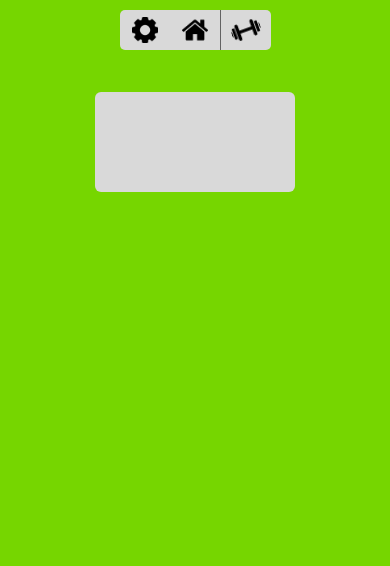
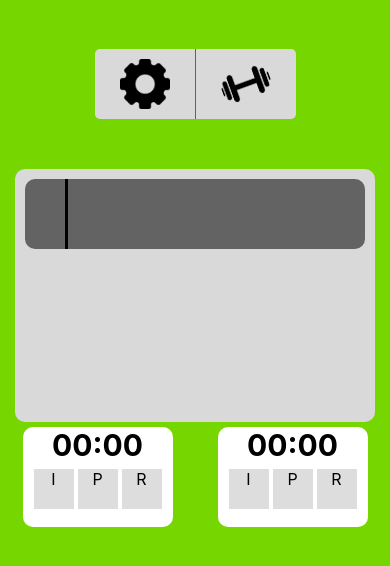
Before and after one commit to joaor-matos/BuddyBuilder, a React Native app: screen / in a window 390 px wide. Shown: the top 566 px of the page. Built offline with nearby package versions, Linux system fonts and the light colour scheme.

Commit message:
Cronômetro adicionado

```diff
--- a/App.js
+++ b/App.js
@@ -1,21 +1,13 @@
 import { StatusBar } from 'expo-status-bar';
 import { StyleSheet, Text, View, Button, TouchableOpacity, Image, SafeAreaView, ScrollView } from 'react-native';
-import {NavigationContainer} from '@react-navigation/native';
-import {createNativeStackNavigator} from '@react-navigation/native-stack';
+import { NavigationContainer } from '@react-navigation/native';
+import { createNativeStackNavigator } from '@react-navigation/native-stack';
 import { startTransition } from 'react';
-// import { Stopwatch, Timer } from 'react-native-stopwatch-timer';
-
-function ConfigScreen({ navigation }) {
-  return (
-    <View style={{ flex: 1, alignItems: 'center', justifyContent: 'center' }}>
-      <Text>Configuração</Text>
-    </View>
-  );
-}
+import Cronometro from './Cronometro';
 
 function HomeScreen({ navigation }) {
   return (
-    <SafeAreaView style={{flex: 1, backgroundColor: '#76d600', flexDirection: 'column'}}>
+    <SafeAreaView style={{flex: 1, backgroundColor: '#76d600', flexDirection: 'column' }}>
       <View style={styles.menu}>
       <TouchableOpacity style={styles.bttnConfig} activeOpacity={0.9}
       onPress={() => navigation.navigate('Config')}>
@@ -25,15 +17,6 @@ function HomeScreen({ navigation }) {
         />
       </TouchableOpacity>
       <View style={styles.separator}/>
-      <TouchableOpacity style={styles.bttnHome} activeOpacity={0.9}>
-        <Image
-        source={require('./images/home.png')}
-        style={styles.buttonIcon}
-        />
-      </TouchableOpacity>
-
-      <View style={styles.separator}/>
-
       <TouchableOpacity style={styles.bttnTreino} activeOpacity={0.9}>
         <Image
         source={require('./images/treino.png')}
@@ -46,11 +29,23 @@ function HomeScreen({ navigation }) {
       </View>
       <View style={styles.viewTreino}>
         <ScrollView style={styles.scrollTreino}>
-
+          <Exerc/>
         </ScrollView>
+    </View>
+    <View style={{flexDirection: 'row', justifyContent: 'space-around', flex: 0.13,}}>
+    <Cronometro/>
+    <Cronometro/>
     </View>
     </SafeAreaView>
 
+  );
+}
+
+function ConfigScreen({ navigation }) {
+  return (
+    <View style={{ flex: 1, alignItems: 'center', justifyContent: 'center' }}>
+      <Text>Configuração</Text>
+    </View>
   );
 }
 
@@ -61,21 +56,26 @@ function App() {
     <NavigationContainer>
       <Stack.Navigator initialRouteName='Home'>
         <Stack.Screen options={{headerShown: false}} name='Home' component={HomeScreen}/>
-        <Stack.Screen options={{
-            title: <Text style={{fontSize: 10}}>Configurações</Text>, headerStyle:{height: 30, justifyContent: 'center'}}} name='Config' component={ConfigScreen}/>
+        <Stack.Screen options={{headerShown: false}} name='Config' component={ConfigScreen}/>
       </Stack.Navigator>
     </NavigationContainer>
   );
 }
 
+export const Exerc = (props) => (
+    <View style={styles.viewExerc}>
+      <View style={styles.sepExerc} />
+
+    </View>
+);
+
 export default App;
 
 const styles = StyleSheet.create({
   menu: {
-    flex: 0.10,
-    padding: 10,
+    flex: 0.2,
+    alignItems: 'center',
     backgroundColor: '#76d600',
-    alignItems: '',
     justifyContent: 'center',
     flexDirection: 'row',
   },
@@ -85,27 +85,25 @@ const styles = StyleSheet.create({
     backgroundColor: 'black',
     borderWidth: 0.5,
     borderColor: '#white',
-    height: 40,
+    height: 80,
     borderRadius: 5,
     margin: 5,
   },
   bttnHome: {
     flexDirection: 'row',
     alignItems: 'center',
-    height: 40,
-    width: 50,
+    height: 70,
+    width: 100,
     backgroundColor: '#D9D9D9',
-
     borderColor: '#fff',
-    height: 40,
   },
   bttnConfig: {
     flexDirection: 'row',
     alignItems: 'center',
     backgroundColor: '#D9D9D9',
     borderColor: '#fff',
-    height: 40,
-    width: 50,
+    height: 70,
+    width: 100,
     borderTopLeftRadius: 5,
     borderBottomLeftRadius: 5,
   },
@@ -114,22 +112,22 @@ const styles = StyleSheet.create({
     alignItems: 'center',
     backgroundColor: '#D9D9D9',
     borderColor: '#fff',
-    height: 40,
-    width: 50,
+    height: 70,
+    width: 100,
     borderTopRightRadius: 5,
     borderBottomRightRadius: 5,
   },
   separator: {
     backgroundColor: '#636363',
-    width: 0.5,
-    height: 40,
+    width: 1,
+    height: 70,
   },
   buttonIcon: {
     padding: 13,
     marginLeft: 'auto',
     marginRight: 'auto',
-    height: 25,
-    width: 25,
+    height: 50,
+    width: 50,
     resizeMode: 'stretch',
     justifyContent: 'center',
   },
@@ -137,21 +135,41 @@ const styles = StyleSheet.create({
     padding: 15,
     marginLeft: 'auto',
     marginRight: 'auto',
-    height: 25,
-    width: 25,
+    height: 50,
+    width: 50,
     resizeMode: 'stretch',
     justifyContent: 'center',
     transform: [{rotate: '-20deg'}],
   },
   viewTreino: {
+    flex: 0.3,
+    alignSelf: 'center',
     backgroundColor: '#D9D9D9',
     marginHorizontal: 'auto',
-    justifyContent: 'flex-start',
-    borderRadius: 6,
-    height: 100,
-    width: 200,
+    justifyContent: 'center',
+    borderRadius: 10,
+    width: 360,
     alignItems: 'center',
     flexDirection: 'column',
-    paddingVertical: 2,
-  }
+  },
+  viewExerc: {
+    marginTop: 10,
+    backgroundColor: '#636363',
+    height: 70,
+    width: 340,
+    borderRadius: 10,
+  },
+  sepExerc: {
+    backgroundColor: 'black',
+    width: 3,
+    height: 70,
+    marginLeft: 40,
+  },
+  divExerc: {
+    backgroundColor: 'black',
+    width: 300,
+    height: 3,
+    marginTop: 30,
+    marginLeft: 40,
+  },
 });
--- /dev/null
+++ b/Cronometro.js
@@ -0,0 +1,102 @@
+import React, { useState, useEffect } from 'react';
+import { View, Text, TouchableOpacity, StyleSheet } from 'react-native';
+
+const Cronometro = () => {
+  const [segundos, setSegundos] = useState(0);
+  const [minutos, setMinutos] = useState(0);
+  const [isRunning, setIsRunning] = useState(false);
+
+  useEffect(() => {
+    let intervalId;
+
+    if (isRunning) {
+      intervalId = setInterval(() => {
+        setSegundos(segundos => segundos + 1);
+      }, 1000);
+    }
+
+    return () => clearInterval(intervalId);
+  }, [isRunning]);
+
+  const formatTime = value => {
+    return value < 10 ? `0${value}` : value;
+  };
+
+  const startTimer = () => {
+    setIsRunning(true);
+  };
+
+  const stopTimer = () => {
+    setIsRunning(false);
+  };
+
+  const resetTimer = () => {
+    setSegundos(0);
+    setMinutos(0);
+  };
+
+  useEffect(() => {
+    if (segundos === 60) {
+      setSegundos(0);
+      setMinutos(minutos => minutos + 1);
+    }
+
+  }, [segundos, minutos]);
+
+  return (
+    <View style={styles.container}>
+      <View style={styles.viewCronometro}>
+      <Text style={styles.timerText}>
+        {formatTime(minutos)}:{formatTime(segundos)}
+      </Text>
+      <View style={styles.buttonContainer}>
+        <TouchableOpacity style={styles.button} onPress={startTimer}>
+          <Text style={styles.buttonText}>I</Text>
+        </TouchableOpacity>
+        <TouchableOpacity style={styles.button} onPress={stopTimer}>
+          <Text style={styles.buttonText}>P</Text>
+        </TouchableOpacity>
+        <TouchableOpacity style={styles.button} onPress={resetTimer}>
+          <Text style={styles.buttonText}>R</Text>
+        </TouchableOpacity>
+        </View>
+      </View>
+    </View>
+  );
+};
+
+const styles = StyleSheet.create({
+  container: {
+    flex: 0.4,
+    alignItems: 'center',
+    justifyContent: 'center',
+  },
+  viewCronometro: {
+    backgroundColor: 'white',
+    height: 100,
+    width: 150,
+    borderRadius: 10,
+  },
+  timerText: {
+    fontSize: 30,
+    fontWeight: 'bold',
+    marginBottom: 6,
+    alignSelf: 'center',
+  },
+  buttonContainer: {
+    flexDirection: 'row',
+    alignSelf: 'center',
+  },
+  button: {
+    backgroundColor: '#DDDDDD',
+    width: 40,
+    height: 40,
+    alignItems: 'center',
+    marginHorizontal: 2,
+  },
+  buttonText: {
+    fontSize: 16,
+  },
+});
+
+export default Cronometro;
--- a/package.json
+++ b/package.json
@@ -10,6 +10,7 @@
   },
   "dependencies": {
     "@expo/webpack-config": "^18.0.1",
+    "@react-navigation/native": "^6.1.6",
     "@react-navigation/native-stack": "^6.9.12",
     "expo": "~48.0.11",
     "expo-status-bar": "~1.4.4",
```
Also changed, not shown: 1 other file (tests, documents, lock files or other folders).
